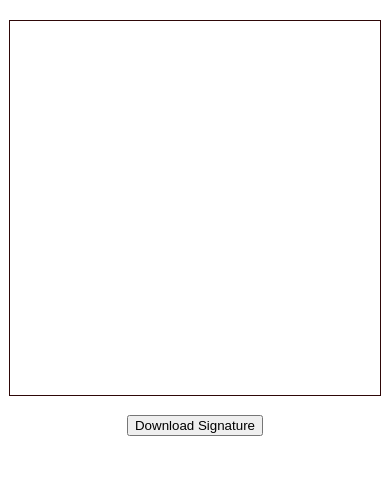
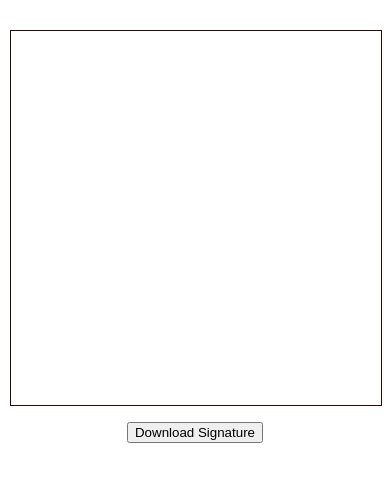
Before and after one commit to omkumar17/digital-signature, a plain HTML site: page index.html in a window 390 px wide. Drawn offline with Linux system fonts and the light colour scheme.

Commit message:
responsive enhanced

```diff
--- a/index.html
+++ b/index.html
@@ -4,11 +4,17 @@
     <meta charset="UTF-8">
     <meta name="viewport" content="width=device-width, initial-scale=1.0">
     <title>Signature Pad</title>
-    <link rel="stylesheet" href="style.css">
+     <link rel="stylesheet" href="style.css">
+
 </head>
 <body>
-    <canvas id="signatureCanvas" width="600" height="400"></canvas>
-    <button id="downloadBtn">Download Signature</button>
+    <div class="container" id="container" style="margin:0 20px">
+
+
+    <canvas id="signatureCanvas" ></canvas>
+</div>
+<button id="downloadBtn">Download Signature</button>
+
     <script src="script.js"></script>
 </body>
 </html>
--- a/script.js
+++ b/script.js
@@ -3,13 +3,20 @@ let canvas, ctx, isDrawing = false, lastX = 0, lastY = 0;
 
 window.onload = function() {
     // Get canvas element and context
-    var canvas = document.getElementById('signatureCanvas');
+    canvas = document.getElementById('signatureCanvas');
+    const container = document.getElementById('container');
 
-if (window.screen.width < 600) {
-    canvas.height = window.innerWidth * 0.95; // Set canvas height to 95% of the viewport height
-    canvas.width = window.innerWidth * 0.95; // Set canvas width to 95% of the viewport width
-}
+        canvas.height = container.clientHeight; // Set canvas height to the container's height
+        canvas.width = container.clientWidth; // Set canvas width to the container's width
 
+        canvas.height = container.clientHeight; // Set canvas height to the container's height
+        canvas.width = container.clientWidth;
+
+    if (window.innerWidth < 600) {
+        canvas.height = window.innerWidth * 0.95; // Set canvas height to 95% of the viewport height
+        canvas.width = window.innerWidth * 0.95; // Set canvas width to 95% of the viewport width
+    }
+//
     ctx = canvas.getContext('2d');
     ctx.fillStyle="white";
     ctx.fillRect(0,0,canvas.width,canvas.height);
@@ -68,7 +75,9 @@ function stopDrawing() {
 // Function to download the signature as an image
 function downloadSignature() {
     // Get the data URL of the canvas
+    // console.log(canvas);
     const dataURL = canvas.toDataURL('image/png');
+    // console.log(dataURL);
     // Create a link element
     const link = document.createElement('a');
     // Set the href attribute to the data URL
--- a/style.css
+++ b/style.css
@@ -4,17 +4,22 @@ body {
     padding: 0;
     display: flex;
     flex-direction:column;
-    justify-content:center;
+    /* justify-content:center; */
     align-items: center;
-    height:100%;
-    width:100%;
+    height:100vh;
+    width:100vw;
+}
+.container{
+    height:50%;
+    width:95%;
+     margin: 0;
 }
 
 #signatureCanvas {
     /* */
-    height:400px;
-    width:600px;
-    margin:5% 10%;
+    height:100%;
+    width:100%;
+    margin:30px 0;
     border: 1px solid #2e0808;
     cursor: crosshair;
     background:white;
```
